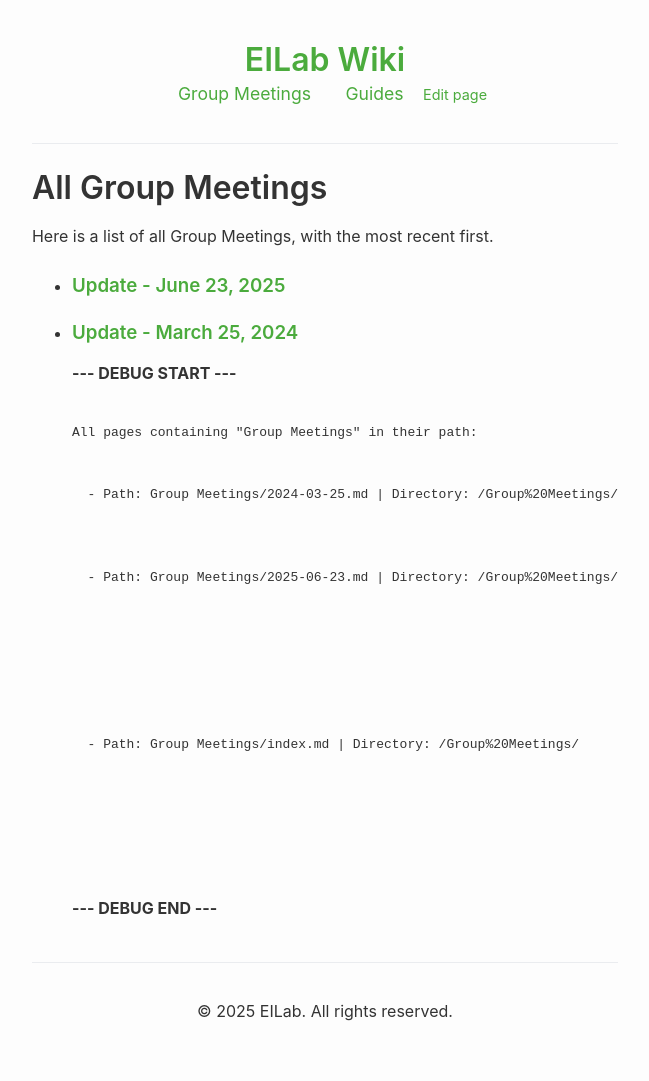
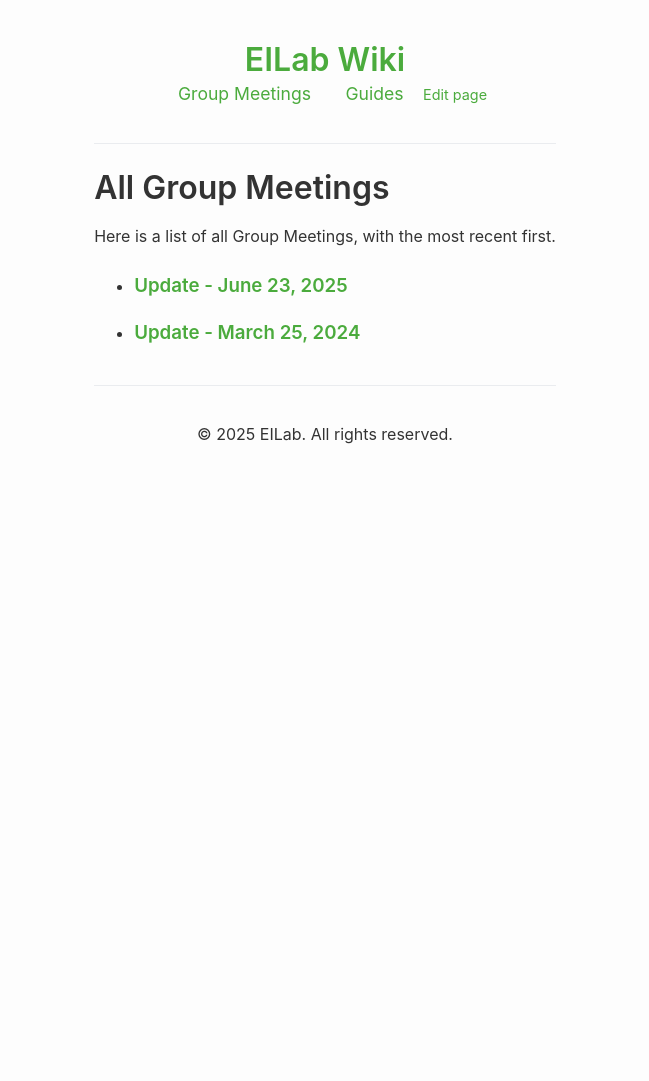
Before and after one commit to cadoraghese/demo_wiki_eilab, a Jekyll site: the page built from Group Meetings/index.md, in a window 1280 px wide. Shown: the whole page, without its empty margins (315-964 px from the left). Built offline with Jekyll 4.4.1, drawn with Linux system fonts in a browser that asks for light colours; after the commit the page ends 900 px from its top, so only the background shows below that.

Commit message:
Update index.md

```diff
--- a/Group Meetings/index.md
+++ b/Group Meetings/index.md
@@ -19,14 +19,4 @@ Here is a list of all Group Meetings, with the most recent first.
       <h3><a href="{{ group_meeting.url | relative_url }}">{{ group_meeting.title }}</a></h3>
     </li>
   {% endfor %}
-<p><strong>--- DEBUG START ---</strong></p>
-<pre><code>
-All pages containing "Group Meetings" in their path:
-{% for page in site.pages %}
-  {% if page.path contains "Group Meetings" %}
-  - Path: {{ page.path }} | Directory: {{ page.dir }}
-  {% endif %}
-{% endfor %}
-</code></pre>
-<p><strong>--- DEBUG END ---</strong></p>
 </ul>
```
